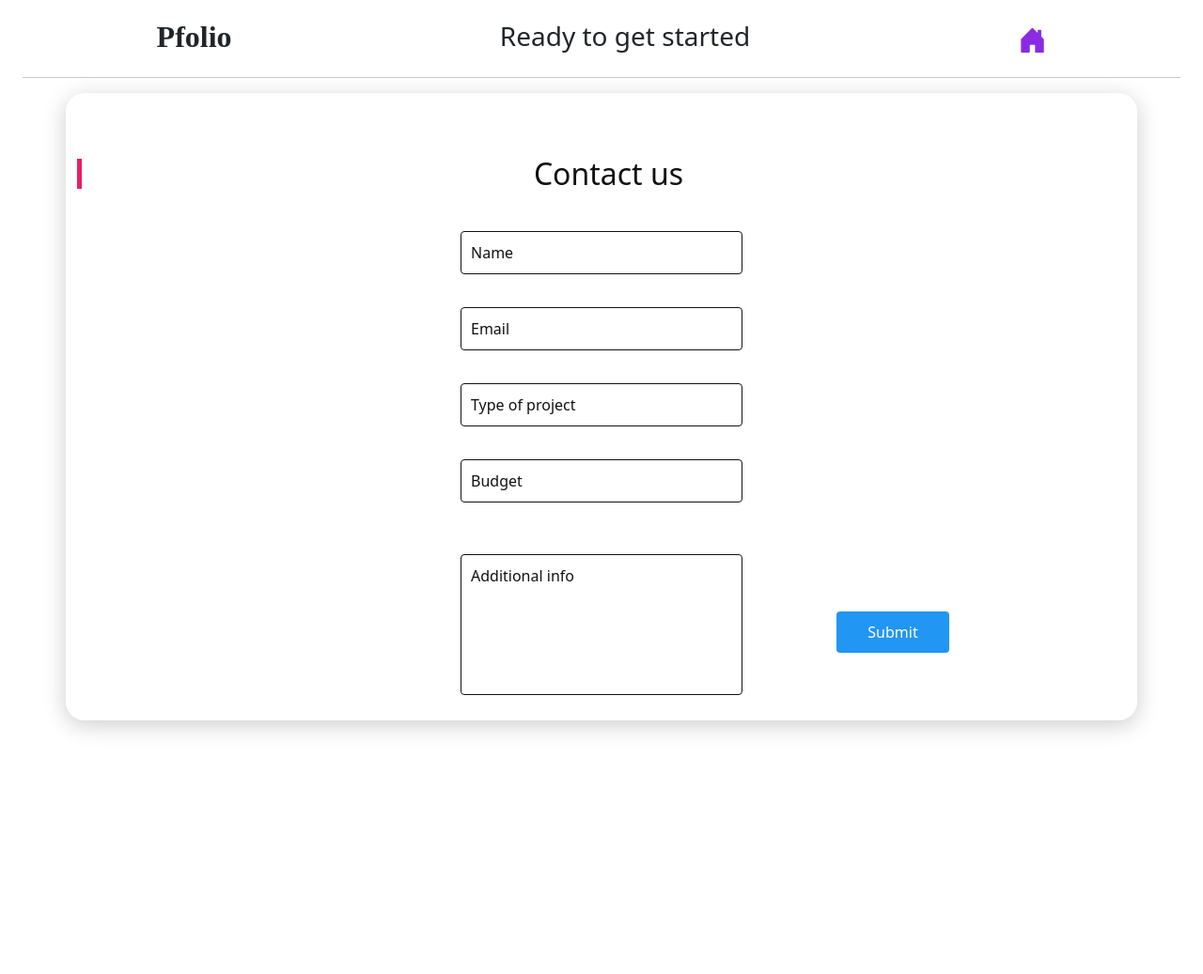
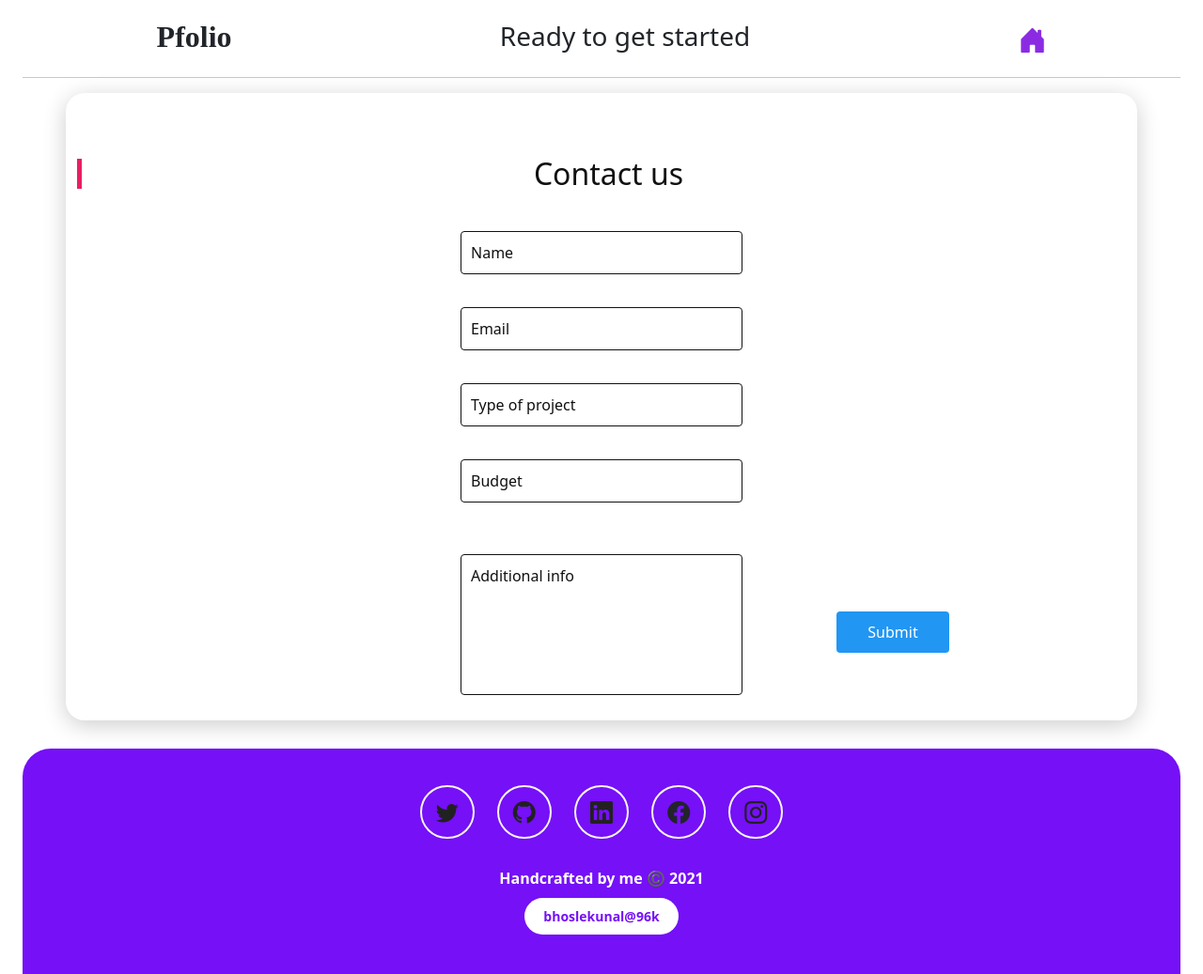
Before and after one commit to KunalBhosle187/Portfolio_96K, a plain HTML site: page contact.html in a window 1280 px wide. Shown: the whole page at 94% size. Before the commit the page ends 800 px from the top, so only its background shows below. Drawn offline with nearby package versions, Linux system fonts and the light colour scheme.

Commit message:
Update Contact page footer

```diff
--- a/contact.html
+++ b/contact.html
@@ -59,6 +59,17 @@
 
 
                 </div>
+            <div class="footer">
+                    <div class="footer_icon">
+                        <a target="blank" href="https://twitter.com/96k_its"><i class="bi bi-twitter"></i></a>
+                        <a target="blank" href="https://github.com/KunalBhosle187"><i class="bi bi-github"></i></a>
+                        <a target="blank" href="https://www.linkedin.com/in/kunal-bhosle-bab6951aa/"><i class="bi bi-linkedin"></i></a>
+                        <i class="bi bi-facebook"></i>
+                        <a target="blank" href="https://www.instagram.com/its.kunal_rajebhosle_96k/"><i class="bi bi-instagram"></i></a>
+                    </div>
+                    <p>Handcrafted by me ©️ 2021</p>
+                    <h7>bhoslekunal@96k</h7>
+                </div>
                 </div>
 </body>
 </html>
```
